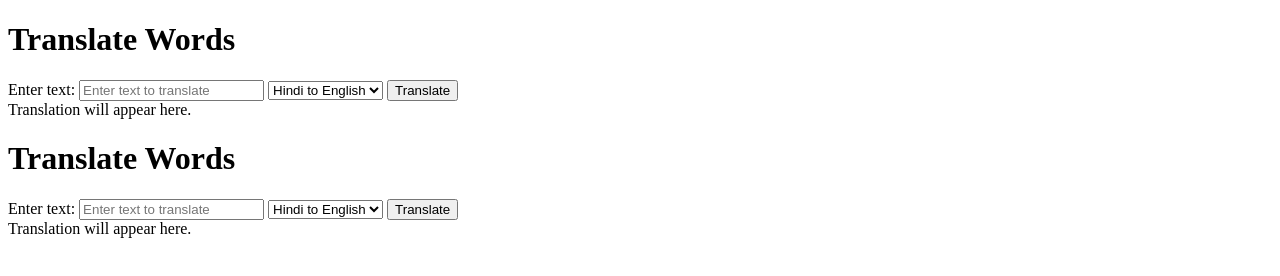
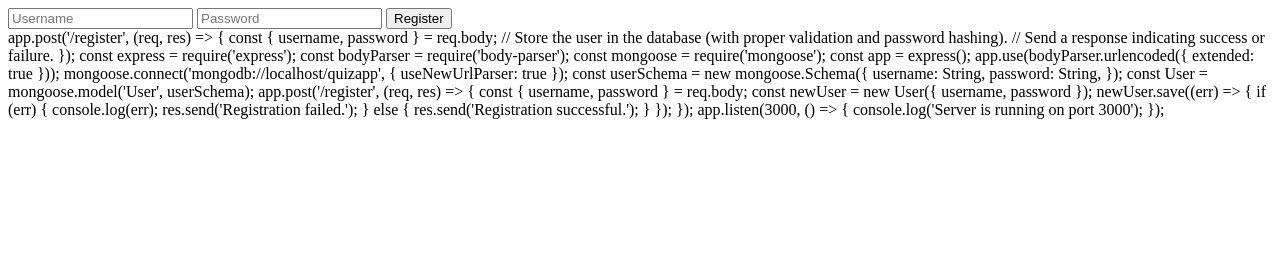
Before and after one commit to harshit-kumar26/html, a plain HTML site: page index.html in a window 1280 px wide. Drawn offline with Linux system fonts and the light colour scheme.

Commit message:
Update index.html

```diff
--- a/index.html
+++ b/index.html
@@ -1,53 +1,49 @@
 <!DOCTYPE html>
 <html lang="en">
 <head>
-    <meta charset="UTF-8">
-    <meta name="viewport" content="width=device-width, initial-scale=1.0">
-    <title>Translation App</title>
-    <link rel="stylesheet" href="styles.css">
-</head>
-<body>
-    <div class="translation-container">
-        <h1>Translate Words</h1>
-        <form id="translation-form">
-            <label for="text">Enter text:</label>
-            <input type="text" id="text" placeholder="Enter text to translate" required>
-            <select id="translation-direction">
-                <option value="hin-to-eng">Hindi to English</option>
-                <option value="eng-to-hin">English to Hindi</option>
-            </select>
-            <button type="submit">Translate</button>
-        </form>
-        <div class="translation-result" id="translation-result">
-            Translation will appear here.
-        </div>
-    </div>
-    <!DOCTYPE html>
-<html lang="en">
-<head>
-    <meta charset="UTF-8">
-    <meta name="viewport" content="width=device-width, initial-scale=1.0">
-    <title>Translation App</title>
-    <link rel="stylesheet" href="styles.css">
-</head>
-<body>
-    <div class="translation-container">
-        <h1>Translate Words</h1>
-        <form id="translation-form">
-            <label for="text">Enter text:</label>
-            <input type="text" id="text" placeholder="Enter text to translate" required>
-            <select id="translation-direction">
-                <option value="hi">Hindi to English</option>
-                <option value="en">English to Hindi</option>
-            </select>
-            <button type="submit">Translate</button>
-        </form>
-        <div class="translation-result" id="translation-result">
-            Translation will appear here.
-        </div>
-    </div>
+    <form action="/register" method="POST">
+    <input type="text" name="username" placeholder="Username">
+    <input type="password" name="password" placeholder="Password">
+    <input type="submit" value="Register">
+</form>
+app.post('/register', (req, res) => {
+    const { username, password } = req.body;
+    // Store the user in the database (with proper validation and password hashing).
+    // Send a response indicating success or failure.
+});
+const express = require('express');
+const bodyParser = require('body-parser');
+const mongoose = require('mongoose');
 
-    <script src="script.js"></script>
+const app = express();
+app.use(bodyParser.urlencoded({ extended: true }));
+
+mongoose.connect('mongodb://localhost/quizapp', { useNewUrlParser: true });
+
+const userSchema = new mongoose.Schema({
+    username: String,
+    password: String,
+});
+
+const User = mongoose.model('User', userSchema);
+
+app.post('/register', (req, res) => {
+    const { username, password } = req.body;
+    const newUser = new User({ username, password });
+    newUser.save((err) => {
+        if (err) {
+            console.log(err);
+            res.send('Registration failed.');
+        } else {
+            res.send('Registration successful.');
+        }
+    });
+});
+
+app.listen(3000, () => {
+    console.log('Server is running on port 3000');
+});
+
 </body>
 </html>
 
```
